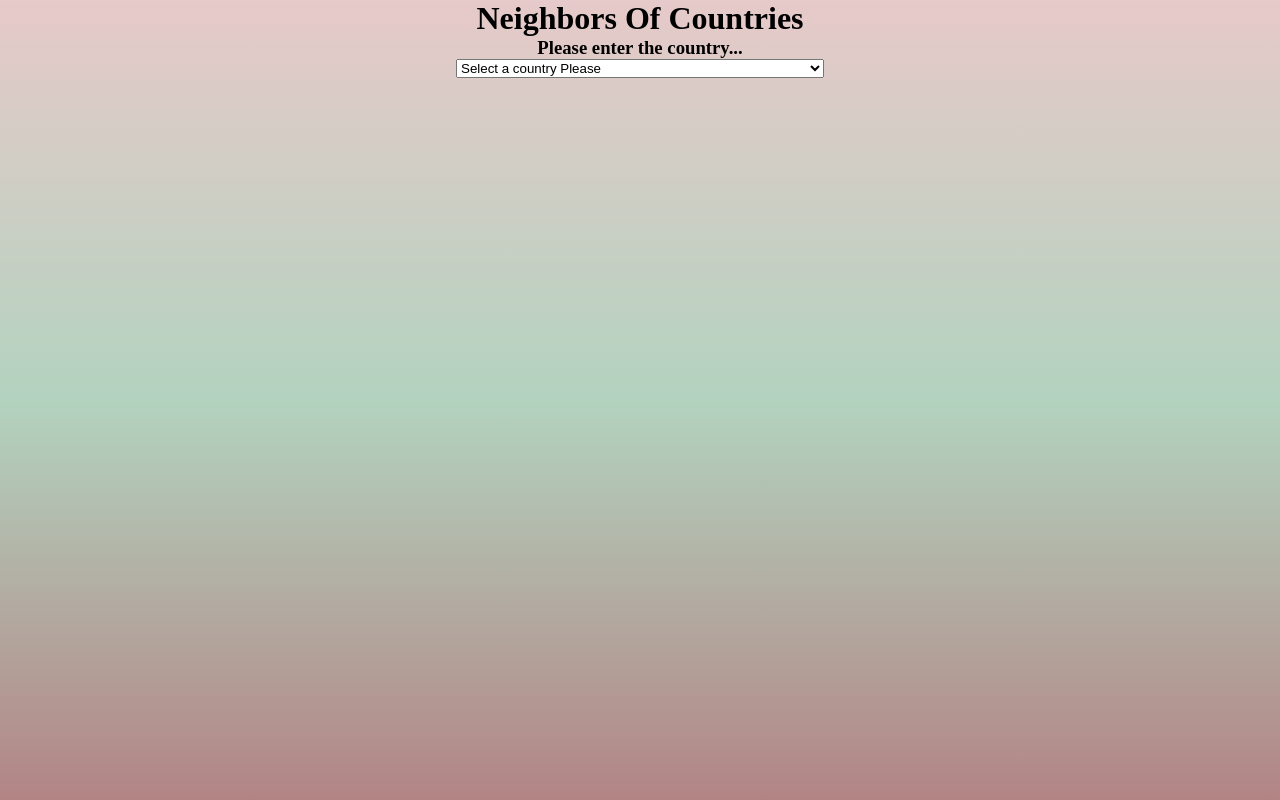
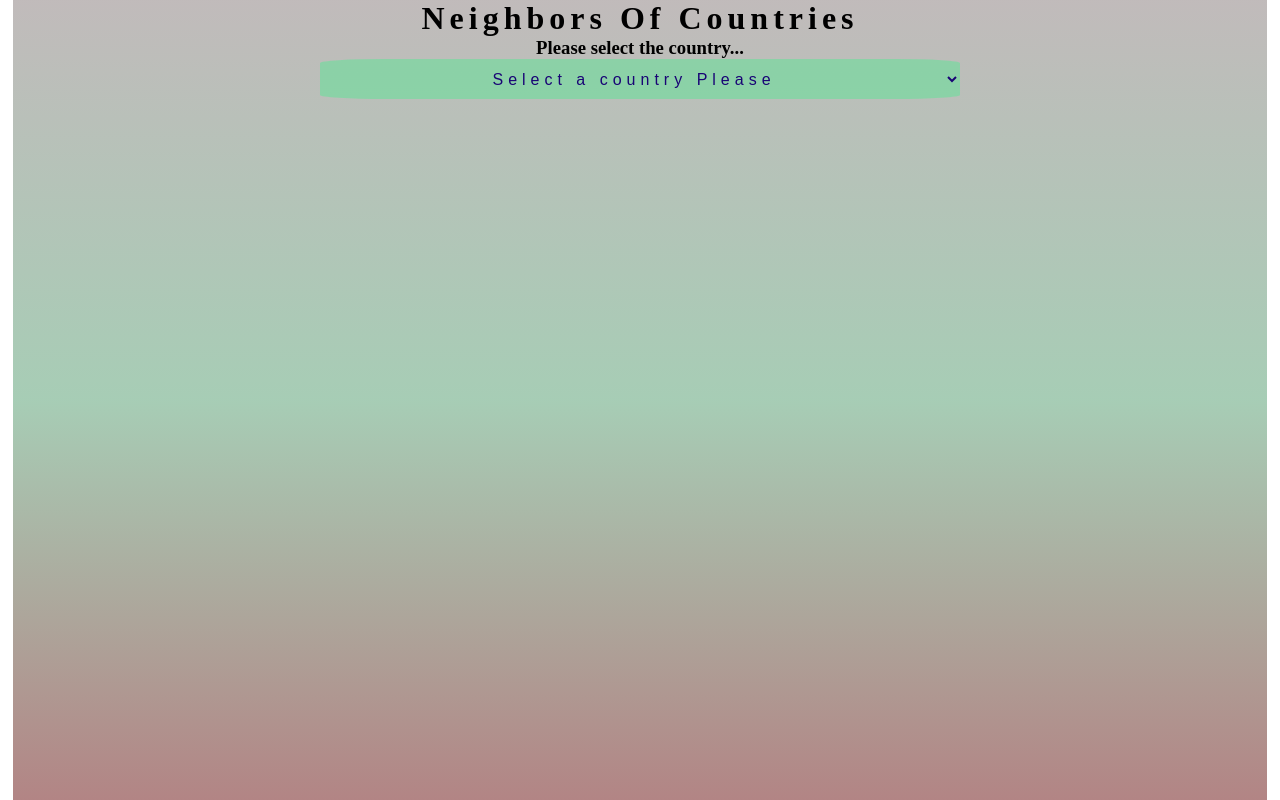
Before and after one commit to fuzzlex/Neighbors-of-Countries, a plain HTML site: page index.html in a window 1280 px wide. Drawn offline with Linux system fonts and the light colour scheme.

Commit message:
new update-style

```diff
--- a/app.js
+++ b/app.js
@@ -260,7 +260,7 @@ window.onload = () =>{
     })
 
 }
-container.addEventListener("change",  (e)=>{
+countryValue.addEventListener("change",  (e)=>{
     valueCountry = e.target.value;
 
      showCountry(valueCountry)
--- a/index.html
+++ b/index.html
@@ -10,7 +10,7 @@
 <body>
     <div class="container">
         <h1>Neighbors Of Countries</h1>
-        <h3>Please enter the country...</h3>
+        <h3>Please select the country...</h3>
         <select id="country-value" name="" id="">
             <option selected disabled value="">Select a country  Please</option>
             <option value="turkey">Turkey</option>
--- a/style.css
+++ b/style.css
@@ -9,7 +9,22 @@
     align-items: center;
     flex-direction: column;
     min-height: 100vh;
-    background: linear-gradient(rgba(206, 148, 148, 0.5), rgba(103, 167, 127, 0.5),rgba(102, 11, 11, 0.5));
+    background: linear-gradient(rgba(131, 119, 119, 0.5), rgba(79, 155, 108, 0.5),rgba(102, 11, 11, 0.5));
+    margin: 0 1%;
+
+}
+#country-value{
+    width: 50vw;
+    height: 5vh;
+    text-align: center;
+    background-color: rgba(93, 230, 150, 0.5);
+    border: none;
+    border-radius: 10%;
+    color: rgb(25, 4, 117);
+    font-size: 1rem;
+    outline: none;
+    letter-spacing: 5px;
+
 }
 .country{
     display: flex;
@@ -17,6 +32,10 @@
     margin: 2rem;
     align-items: center;
 }
+h1{
+    letter-spacing: 5px;
+
+}
 .country h1{
     color: red;
 }
```
